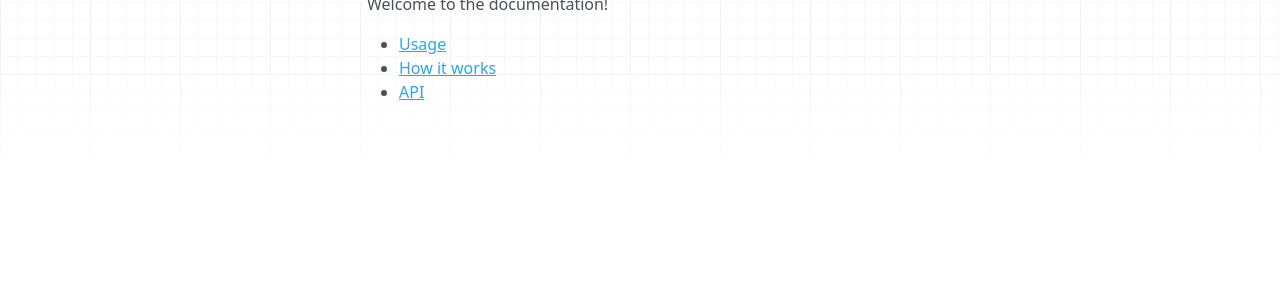
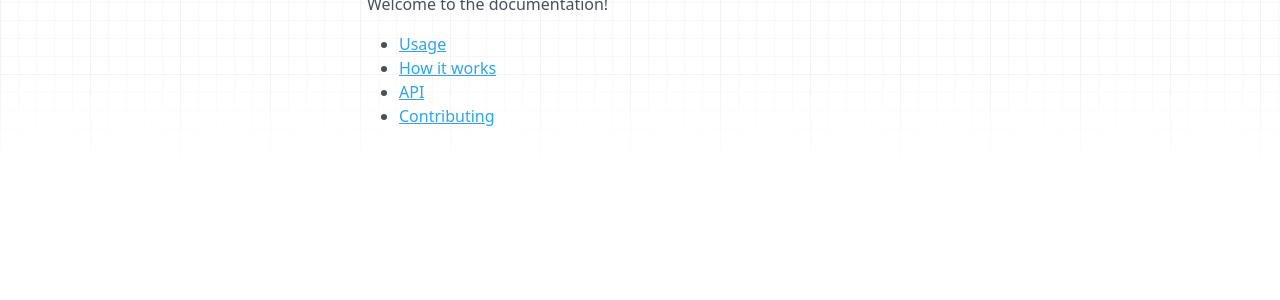
Before and after one commit to Tryum/docs-in-repo-demo, an MkDocs documentation site: the page built from docs/index.md, in a window 1280 px wide. Shown: the part 142-442 px from the top of the page. Built offline with MkDocs 1.6.1, drawn with Linux system fonts in a browser that asks for light colours; nearby versions of some CDN libraries.

Commit message:
Uncomment 'Contributing' section in project documentation

```diff
--- a/docs/index.md
+++ b/docs/index.md
@@ -8,4 +8,4 @@ Welcome to the documentation!
 - [Usage](usage.md)
 - [How it works](how-it-works.md)
 - [API](api.md)
-<!-- - [Contributing](contributing.md) -->
+- [Contributing](contributing.md)
```
